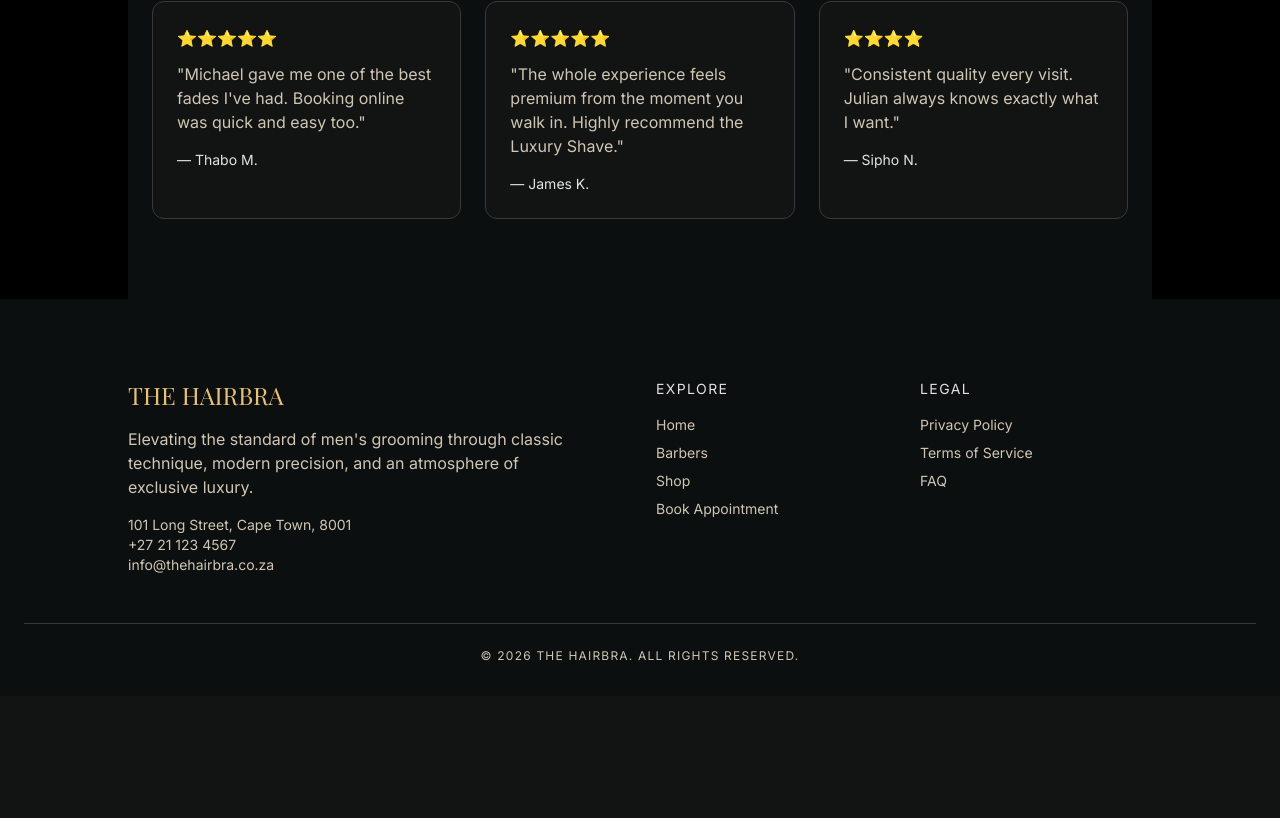
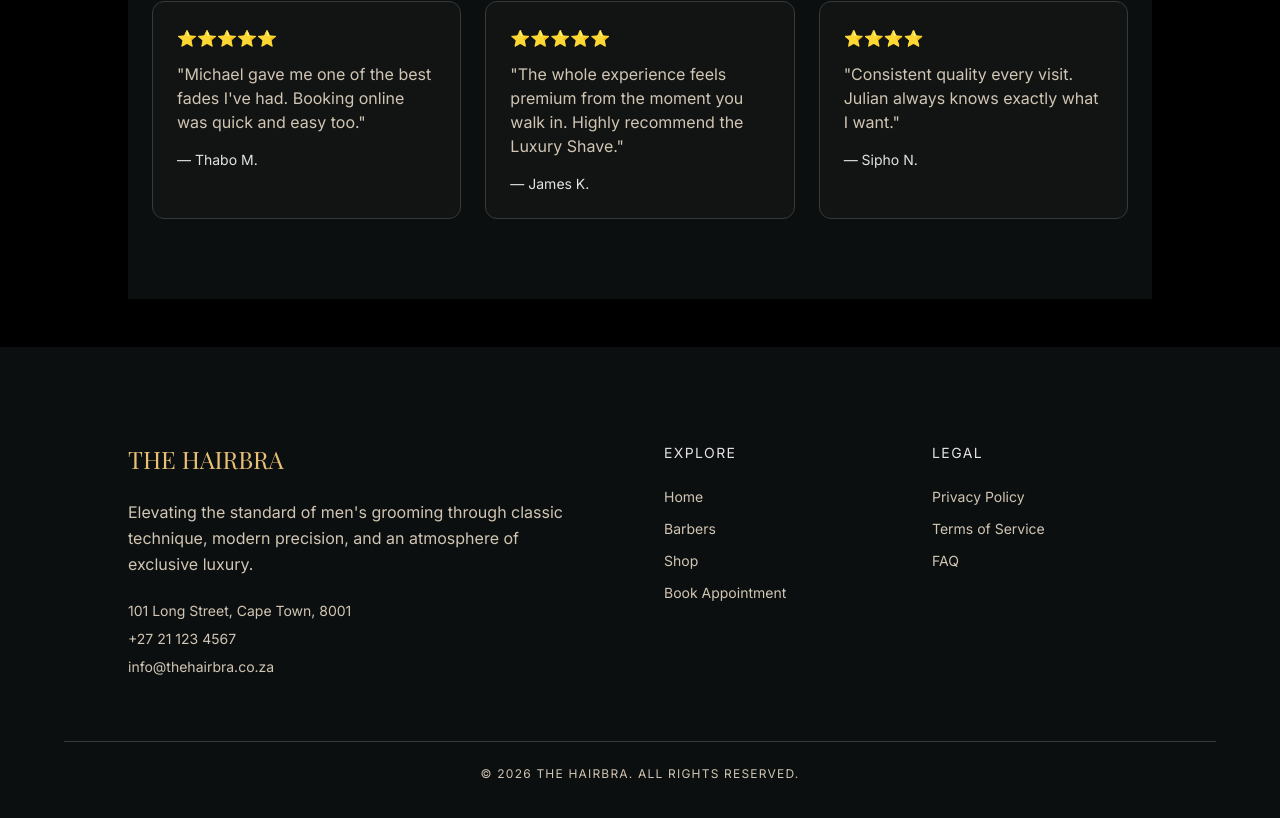
Before and after one commit to aidan-g-barends/The_HairBra, a React (Vite) app: page / in a window 1280 px wide. Shown: the part 2797-3615 px from the top of the page. Before the commit the page ends 3493 px from the top, so only its background shows below. Built offline with nearby package versions, Linux system fonts and the light colour scheme.

Commit message:
fix spacing

```diff
--- a/src/components/layout/Footer.jsx
+++ b/src/components/layout/Footer.jsx
@@ -2,18 +2,18 @@ import { Link } from 'react-router-dom'
 
 function Footer() {
   return (
-    <footer className="bg-surface-container-lowest text-on-surface px-6 pt-20 pb-8">
-      <div className="max-w-5xl mx-auto grid md:grid-cols-4 gap-8 mb-12">
+    <footer className="bg-surface-container-lowest text-on-surface px-6 md:px-16 pt-24 pb-10 mt-12">
+      <div className="max-w-5xl mx-auto grid md:grid-cols-4 gap-12 mb-16">
         <div className="md:col-span-2">
-          <h2 className="font-display text-2xl text-primary uppercase mb-4">The Hairbra</h2>
-          <p className="font-body text-on-surface-variant max-w-md mb-4">
+          <h2 className="font-display text-2xl text-primary uppercase mb-6">The Hairbra</h2>
+          <p className="font-body text-on-surface-variant max-w-md mb-6 leading-relaxed">
             Elevating the standard of men's grooming through classic technique, modern
             precision, and an atmosphere of exclusive luxury.
           </p>
-          <p className="font-body text-on-surface-variant text-sm">
+          <p className="font-body text-on-surface-variant text-sm mb-2">
             101 Long Street, Cape Town, 8001
           </p>
-          <p className="font-body text-on-surface-variant text-sm">
+          <p className="font-body text-on-surface-variant text-sm mb-2">
             +27 21 123 4567
           </p>
           <p className="font-body text-on-surface-variant text-sm">
@@ -22,10 +22,10 @@ function Footer() {
         </div>
 
         <div>
-          <h4 className="font-body text-sm uppercase tracking-widest text-on-surface mb-4">
+          <h4 className="font-body text-sm uppercase tracking-widest text-on-surface mb-6">
             Explore
           </h4>
-          <ul className="space-y-2 font-body text-on-surface-variant text-sm">
+          <ul className="space-y-3 font-body text-on-surface-variant text-sm">
             <li><Link to="/" className="hover:text-primary">Home</Link></li>
             <li><Link to="/barbers" className="hover:text-primary">Barbers</Link></li>
             <li><Link to="/shop" className="hover:text-primary">Shop</Link></li>
@@ -34,10 +34,10 @@ function Footer() {
         </div>
 
         <div>
-          <h4 className="font-body text-sm uppercase tracking-widest text-on-surface mb-4">
+          <h4 className="font-body text-sm uppercase tracking-widest text-on-surface mb-6">
             Legal
           </h4>
-          <ul className="space-y-2 font-body text-on-surface-variant text-sm">
+          <ul className="space-y-3 font-body text-on-surface-variant text-sm">
             <li><a href="#" className="hover:text-primary">Privacy Policy</a></li>
             <li><a href="#" className="hover:text-primary">Terms of Service</a></li>
             <li><a href="#" className="hover:text-primary">FAQ</a></li>
```
